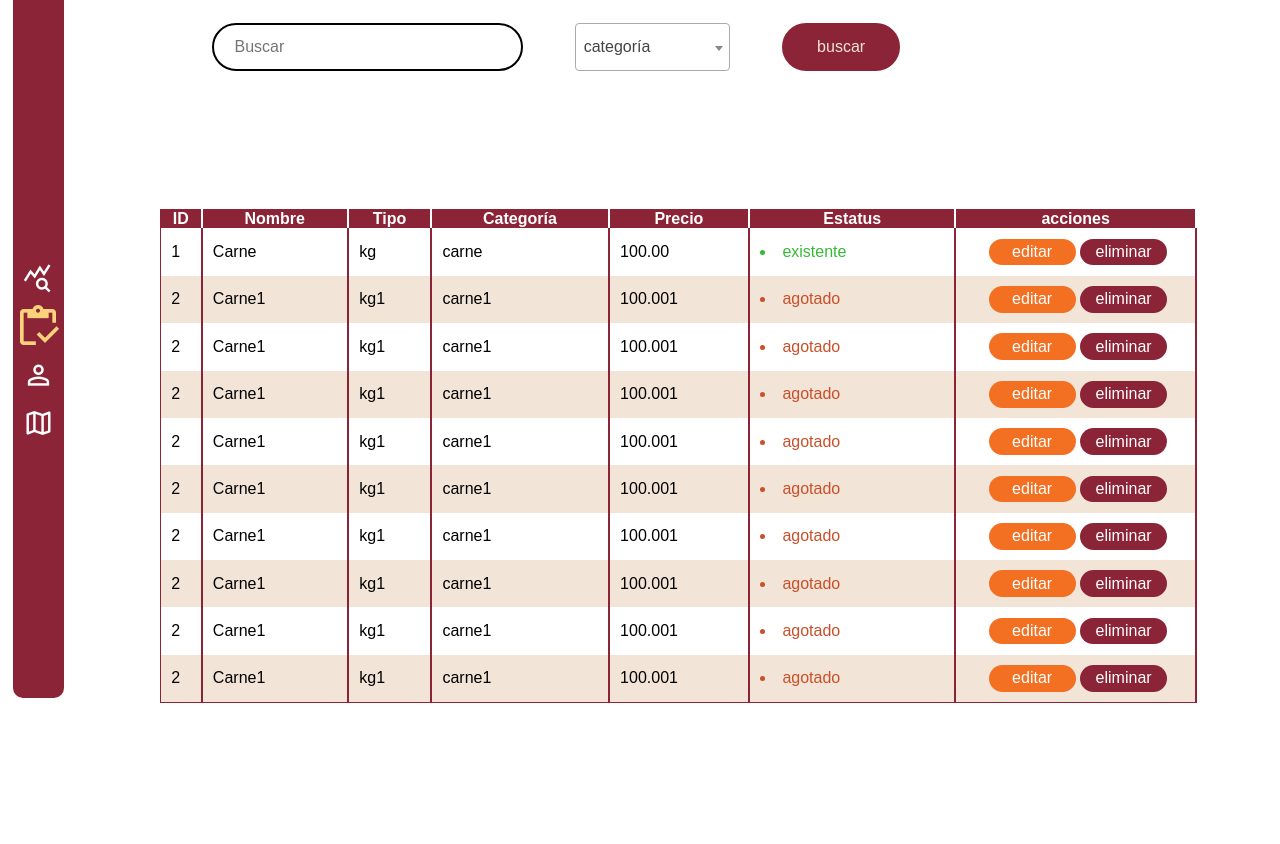
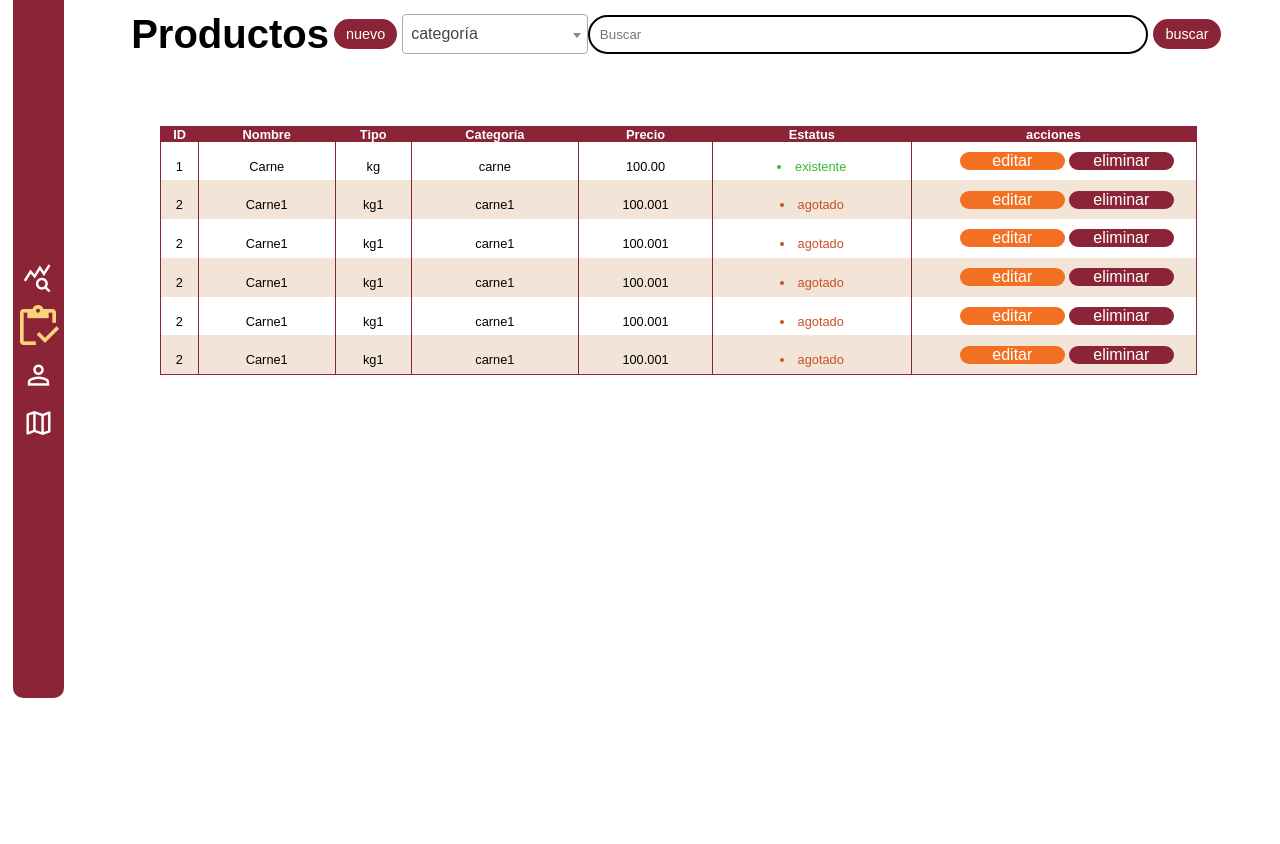
Before and after one commit to geo1605/integradora, a PHP site: page /resourses/productos.html in a window 1280 px wide. Shown: the part 60-904 px from the top of the page. After the commit the page ends 758 px from the top, so only its background shows below. Run offline with PHP 8.4, Linux system fonts and the light colour scheme; some libraries are stand-ins or nearby versions.

Commit message:
actualización tablas-contenido

```diff
--- a/integradora/resourses/admin_gph.html
+++ b/integradora/resourses/admin_gph.html
@@ -16,11 +16,11 @@
                 <span class="material-symbols-outlined">query_stats</span>
                 <span class="tooltip">estadísticas</span>
                 </a></li>
-            <li><a href="#" class="lateral">
+            <li><a href="productos.html" class="lateral">
                 <span class="material-symbols-outlined">inventory</span>
                 <span class="tooltip">Productos</span>
             </a></li>
-            <li><a href="#" class="lateral">
+            <li><a href="empleados.html" class="lateral">
                 <span class="material-symbols-outlined">person</span>
                 <span class="tooltip">Empleados</span>
             </a></li>
--- a/integradora/resourses/productos.html
+++ b/integradora/resourses/productos.html
@@ -14,7 +14,7 @@
         <img src="#" alt="logotipo">
         <nav>
         <ul>
-            <li><a href="#" class="lateral">
+            <li><a href="admin_gph.html" class="lateral">
                 <span class="material-symbols-outlined">query_stats</span>
                 <span class="tooltip">estadísticas</span>
                 </a></li>
@@ -22,7 +22,7 @@
                 <span class="material-symbols-outlined">inventory</span>
                 <span class="tooltip">Productos</span>
             </a></li>
-            <li><a href="#" class="lateral">
+            <li><a href="empleados.html" class="lateral">
                 <span class="material-symbols-outlined">person</span>
                 <span class="tooltip">Empleados</span>
             </a></li>
@@ -34,14 +34,17 @@
         </nav>
     </aside>
     <main>
+
         <form action="" id="busquedas">
-            <input id="Search_principal" type="search" placeholder="Buscar">
+            <h2>Productos</h2>
+            <input type="button" class="bot" value="nuevo" >
             <select class="js-example-basic-single" name="state">
                 <option value="" selected disabled>categoría</option>
                 <option value="AL">Alabama</option>
                 <option value="WY">Wyoming</option>
             </select>
-            <input id="Bot_busqueda" type="submit" value="buscar">
+            <input id="Search_principal" type="search" placeholder="Buscar">
+            <input id="Bot_busqueda"  class="bot" type="submit" value="buscar">
         </form>
         <table>
             <thead>
@@ -59,7 +62,7 @@
                 <td>kg</td>
                 <td>carne</td>
                 <td>100.00</td>
-                <td class="existente"><li>existente</li></td>
+                <td class="positive"><li>existente</li></td>
                 <td class="acciones">
                     <button class="B_editar">editar</button>
                     <button class="B_eliminar">eliminar</button>
@@ -71,7 +74,7 @@
                 <td>kg1</td>
                 <td>carne1</td>
                 <td>100.001</td>
-                <td class="agotado"><li>agotado</li></td>
+                <td class="negative"><li>agotado</li></td>
                 <td class="acciones">
                     <button class="B_editar">editar</button>
                     <button class="B_eliminar">eliminar</button>
@@ -83,7 +86,7 @@
                 <td>kg1</td>
                 <td>carne1</td>
                 <td>100.001</td>
-                <td class="agotado"><li>agotado</li></td>
+                <td class="negative"><li>agotado</li></td>
                 <td class="acciones">
                     <button class="B_editar">editar</button>
                     <button class="B_eliminar">eliminar</button>
@@ -95,7 +98,7 @@
                 <td>kg1</td>
                 <td>carne1</td>
                 <td>100.001</td>
-                <td class="agotado"><li>agotado</li></td>
+                <td class="negative"><li>agotado</li></td>
                 <td class="acciones">
                     <button class="B_editar">editar</button>
                     <button class="B_eliminar">eliminar</button>
@@ -107,7 +110,7 @@
                 <td>kg1</td>
                 <td>carne1</td>
                 <td>100.001</td>
-                <td class="agotado"><li>agotado</li></td>
+                <td class="negative"><li>agotado</li></td>
                 <td class="acciones">
                     <button class="B_editar">editar</button>
                     <button class="B_eliminar">eliminar</button>
@@ -119,55 +122,7 @@
                 <td>kg1</td>
                 <td>carne1</td>
                 <td>100.001</td>
-                <td class="agotado"><li>agotado</li></td>
-                <td class="acciones">
-                    <button class="B_editar">editar</button>
-                    <button class="B_eliminar">eliminar</button>
-                </td>
-            </tr>
-            <tr>
-                <td>2</td>
-                <td>Carne1</td>
-                <td>kg1</td>
-                <td>carne1</td>
-                <td>100.001</td>
-                <td class="agotado"><li>agotado</li></td>
-                <td class="acciones">
-                    <button class="B_editar">editar</button>
-                    <button class="B_eliminar">eliminar</button>
-                </td>
-            </tr>
-            <tr>
-                <td>2</td>
-                <td>Carne1</td>
-                <td>kg1</td>
-                <td>carne1</td>
-                <td>100.001</td>
-                <td class="agotado"><li>agotado</li></td>
-                <td class="acciones">
-                    <button class="B_editar">editar</button>
-                    <button class="B_eliminar">eliminar</button>
-                </td>
-            </tr>
-            <tr>
-                <td>2</td>
-                <td>Carne1</td>
-                <td>kg1</td>
-                <td>carne1</td>
-                <td>100.001</td>
-                <td class="agotado"><li>agotado</li></td>
-                <td class="acciones">
-                    <button class="B_editar">editar</button>
-                    <button class="B_eliminar">eliminar</button>
-                </td>
-            </tr>
-            <tr>
-                <td>2</td>
-                <td>Carne1</td>
-                <td>kg1</td>
-                <td>carne1</td>
-                <td>100.001</td>
-                <td class="agotado"><li>agotado</li></td>
+                <td class="negative"><li>agotado</li></td>
                 <td class="acciones">
                     <button class="B_editar">editar</button>
                     <button class="B_eliminar">eliminar</button>
--- a/integradora/styles/tablas.css
+++ b/integradora/styles/tablas.css
@@ -1,4 +1,3 @@
-
 :root {
     --color-primary: #8B2437;
     --color-secondary: #F37022;
@@ -10,56 +9,54 @@
     --color-brown: #A65C3D;
     --color-black: #000000;
 }
+
 main {
     padding: 2%;
 }
 
+main h2 {
+    font-size: 2.5rem;
+    text-align: center;
+}
+
 table {
     width: 90%;
-    margin: 10% auto;
+    margin: 5% auto;
     border-collapse: collapse;
-    font-size: 1rem;
+    font-size: 0.8rem;
     border: 1px solid var(--color-primary);
 }
+
 th {
     background-color: var(--color-primary);
     color: var(--color-white);
-    border-right: 2px solid var(--color-white);
-}
-td {
-    padding: 1%;
-    border-right: 2px solid var(--color-primary);
 }
 
-tr:nth-child(odd){
+td {
+    padding-top: 1%;
+    text-align: center;
+    border-right: 1px solid var(--color-primary);
+}
+
+tr:nth-child(odd) {
     background: var(--color-white);
- }
-tr:nth-child(even){
+}
+
+tr:nth-child(even) {
     background: var(--color-background);
- }
+}
 
-.agotado {
+.negative {
     color: var(--color-danger);
 }
-.existente {
+
+.positive {
     color: rgb(54, 185, 54);
 }
-
-
-.B_editar{
-    background-color: var(--color-secondary);
-    padding: 2% 3%;
-    font-size: 1rem;
-    border: 0;
-    border-radius: 30px;
-    cursor: pointer;
-    color: var(--color-white);
-    margin-left: 10%;
-    width: 40%;
+.acciones {
+    padding: 1%;
 }
-.B_eliminar {
-    background-color: var(--color-primary);
-    padding: 2% 3%;
+.B_editar, .B_eliminar {
     font-size: 1rem;
     border: 0;
     border-radius: 30px;
@@ -68,103 +65,136 @@ tr:nth-child(even){
     width: 40%;
 }
 
-/*seccion busquedas*/
+.B_editar {
+    background-color: var(--color-secondary);
+    margin-left: 10%;
+}
 
+.B_eliminar {
+    background-color: var(--color-primary);
+}
+
+/* Sección de búsqueda */
 #busquedas {
-    width: 90%;
+    width: 95%; /* Ajusta el ancho para adaptarse mejor */
     margin: 3% auto;
     display: flex;
-    flex-direction: row;
-    padding: 2%;
+    justify-content: space-between; /* Asegura que todo esté en una línea en pantallas grandes */
     align-items: center;
-}
-#busquedas input {
-    height: 6vh;
-    margin: 0 5%;
-    font-size: 1rem;
-
+    padding: 1%;
 }
 
 #Search_principal {
-    width: 30%;
+    width: 60%; /* Más espacio para el buscador en pantallas grandes */
     border: 2px solid black;
     border-radius: 30px;
-    padding: 2%;
+    padding: 10px;
 }
-#Bot_busqueda {
+
+.bot {
     background-color: var(--color-primary);
-    color: #F2E4D6;
-    border: 4px solid var(--color-primary);
+    color: var(--color-white);
+    border: 2px solid var(--color-primary); /* Reducir grosor del borde */
     border-radius: 30px;
-    padding: 0 3%;
+    padding: 5px 10px; /* Reducir el tamaño del botón */
+    font-size: 0.9rem; /* Reducir un poco el tamaño de la fuente */
     transition: 0.3s;
     cursor: pointer;
+    margin: 5px 5px; /* Ajuste de margen */
+}
 
-}
-#Bot_busqueda:hover {
+.bot:hover {
     background-color: var(--color-white);
     color: var(--color-primary);
     transition: 0.3s;
 }
+
 .select2-container {
-    width: 15% !important;  /* Cambia 300px por el ancho deseado */
+    width: 20% !important;  /* Ancho ajustado para mejor visibilidad */
 }
+
 .select2-container--default .select2-selection--single {
-    height: 6vh;  /* Ajusta la altura según sea necesario */
-    line-height: 6vh;  /* Asegura que el texto esté centrado verticalmente */
-    display: flex;
-    align-items: center;
-}
-.select2-container--default .select2-selection--single .select2-selection__arrow {
-    height: 6vh;
+    height: 5vh;  /* Ajustar altura para armonizar con los botones */
+    line-height: 5vh;
     display: flex;
     align-items: center;
 }
 
-/*adaptación*/
-@media (max-width: 701px) {
+.select2-container--default .select2-selection--single .select2-selection__arrow {
+    height: 5vh;
+    display: flex;
+    align-items: center;
+}
+
+/* Adaptación para dispositivos más pequeños */
+@media (max-width: 768px) {
     table {
         width: 100%;
-        margin: 0 0;
-        font-size: 0.7rem;
+        font-size: 0.8rem;
     }
+
     .acciones {
         display: flex;
         flex-direction: column;
     }
-    .B_editar{
-        width: 90%;
+
+    .B_editar, .B_eliminar {
+        width: 100%;
         margin: 5% auto;
+        font-size: 0.7rem;
+    }
+
+    #busquedas {
+        width: 100%;
+        padding: 0;
+        flex-direction: column; /* Cambiar a columna para que se adapten bien los elementos */
+    }
+
+    #Search_principal {
+        width: 80%; /* Dar más espacio al buscador en pantallas pequeñas */
+        margin: 10px 0;
+    }
+
+    .bot {
+        padding: 5px 8px;
+        font-size: 0.8rem;
+        margin: 5px auto;
+    }
+
+    .select2-container {
+        width: 100% !important; /* Ocupa todo el ancho en pantallas pequeñas */
+        margin-bottom: 10px;
+    }
+
+    .select2-container--default .select2-selection--single {
+        height: 4vh;
+    }
+
+    main h2 {
+        font-size: 2rem;
+    }
+}
+
+@media (max-width: 480px) {
+    .B_editar, .B_eliminar {
+        font-size: 0.5rem;
+    }
+
+    main h2 {
+        font-size: 1.5rem;
+    }
+
+    table {
         font-size: 0.6rem;
     }
-    .B_eliminar {
-        width: 90%;
-        margin: 5% auto;
-        font-size: 0.6rem;
-    }
-    #busquedas {
-        width: 100%;
-        margin: 3% 0 ;
-        padding: 1%;
-    }
-    .select2-container--default .select2-selection--single {
-        height: 3vh;  /* Ajusta la altura según sea necesario */
-        line-height: 3vh;  /* Asegura que el texto esté centrado verticalmente */
-        display: flex;
-        align-items: center;
-    }
-    .select2-container--default .select2-selection--single .select2-selection__arrow {
-        height: 3vh;
-        display: flex;
-        align-items: center;
+
+    .bot {
+        padding: 5px 8px;
+        font-size: 0.7rem;
+        width: 100%; /* Asegurar que los botones ocupen el 100% del ancho */
     }
 
-}
-@media (max-width: 430%) {
-    .B_editar{
-        font-size: 0.4rem;
-    }
-    .B_eliminar {
-        font-size: 0.4rem;
+    #Search_principal {
+        width: 100%; /* Ocupa todo el ancho en pantallas muy pequeñas */
     }
 }
```
Also changed, not shown: integradora/resourses/empleados.html (added, +80 -0 lines).
